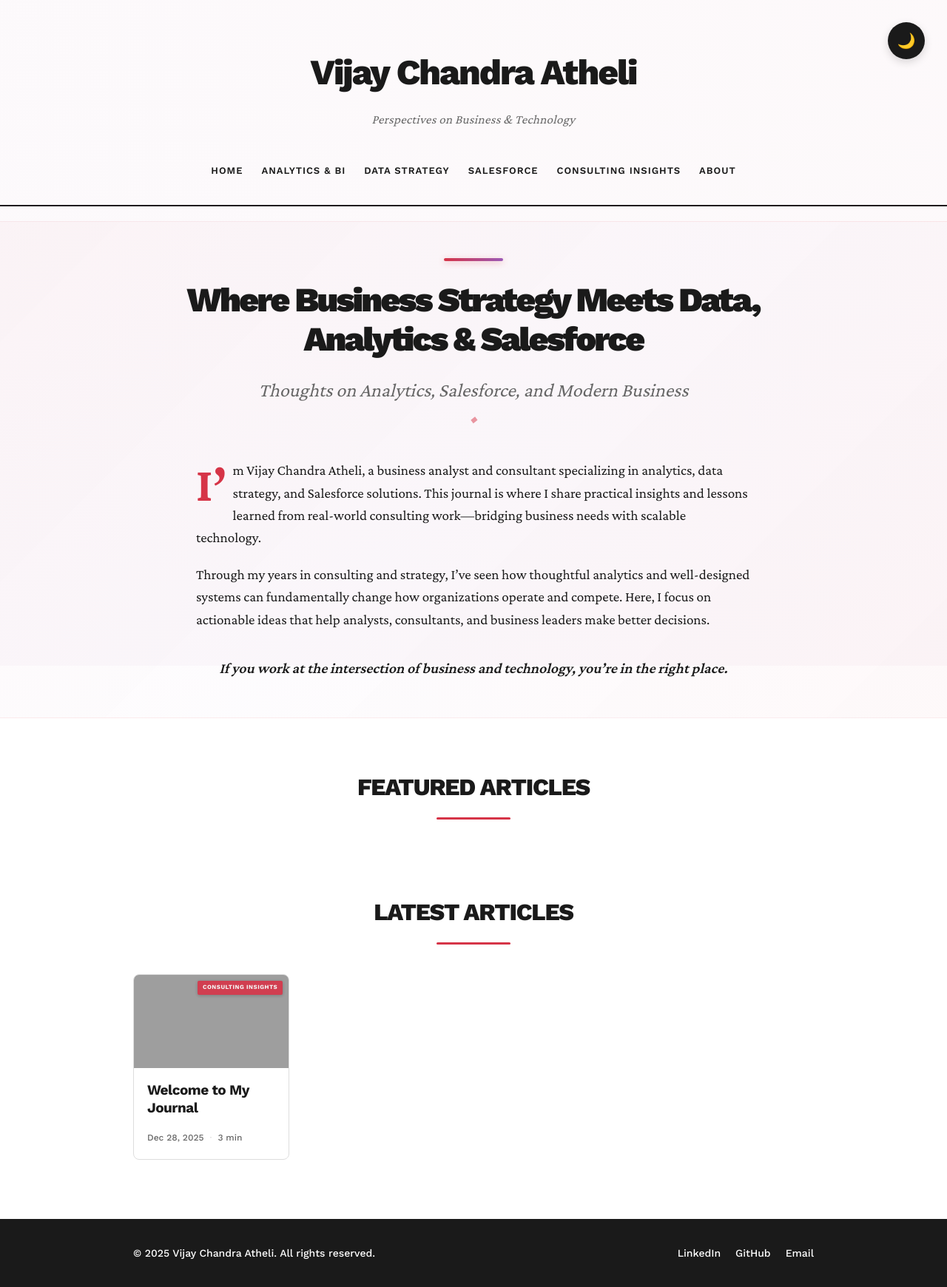
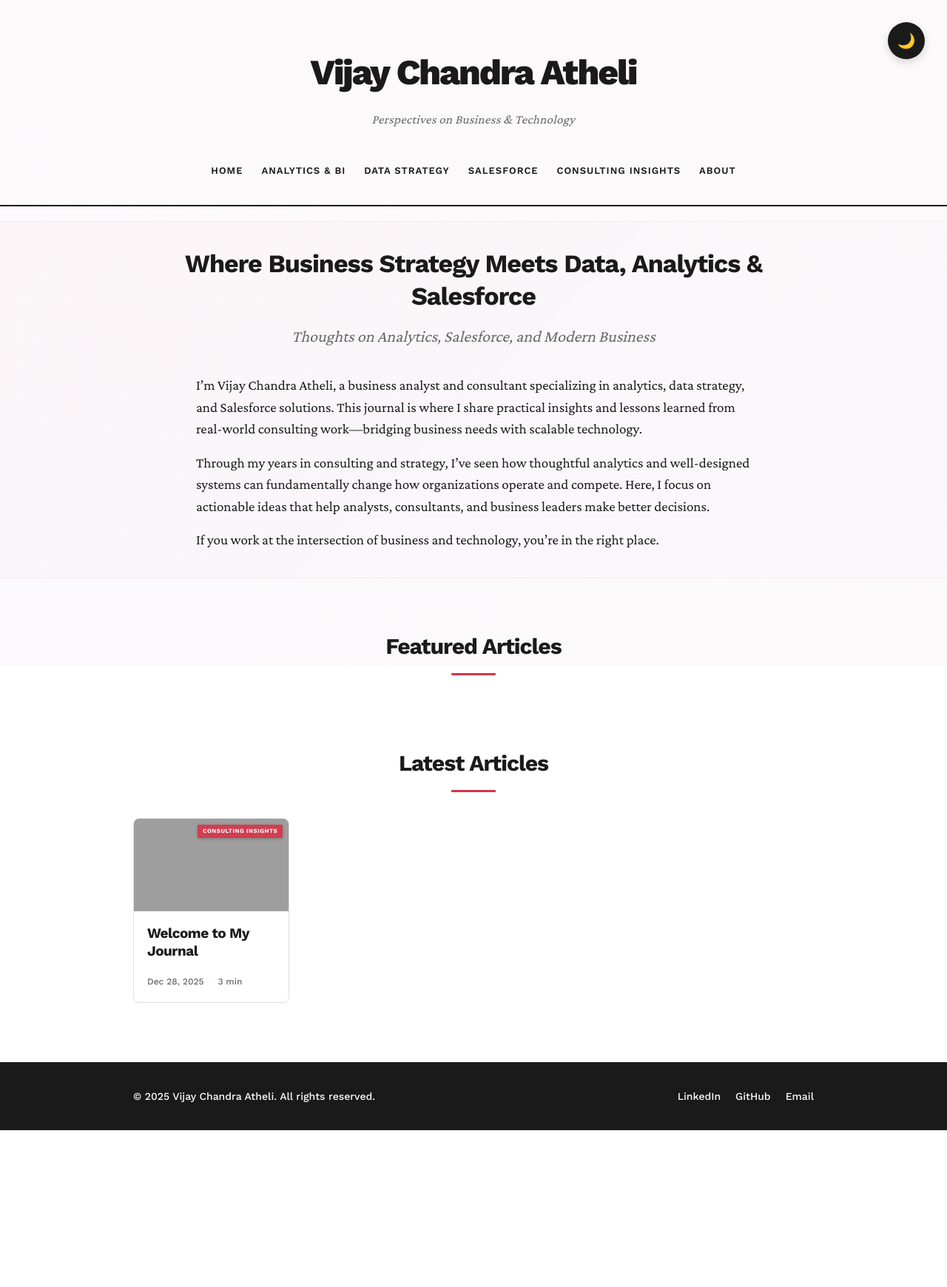
Before and after one commit to VijayChandraAtheli/vijaychandraatheli.com, a Jekyll site: the page built from index.md, in a window 1280 px wide. Shown: the whole page at 74% size. Built offline with Jekyll 4.4.1, drawn with Linux system fonts in a browser that asks for light colours; after the commit the page ends 1528 px from its top, so only the background shows below that; grey boxes are pictures that could not be loaded.

Commit message:
CSS updates

```diff
--- a/assets/css/main.css
+++ b/assets/css/main.css
@@ -1,10 +1,10 @@
 /* ==========================================================================
-   VIJAY'S JOURNAL - COMPLETE STYLESHEET
-   Magazine-style design with visual enhancements
+   VIJAY'S JOURNAL - FINAL STYLESHEET
+   Clean design with subtle magazine-style visual accents
    ========================================================================== */
 
 /* ==========================================================================
-   CSS VARIABLES - Easy Customization
+   CSS VARIABLES
    ========================================================================== */
 
 :root {
@@ -17,7 +17,6 @@
     --gradient-end: #9b59b6;
 }
 
-/* Dark Mode Variables */
 body.dark-mode {
     --light: #0a0a0a;
     --dark: #e8e8e8;
@@ -67,10 +66,6 @@ body {
     50% { background-position: 100% 50%; }
 }
 
-/* ==========================================================================
-   CONTAINER
-   ========================================================================== */
-
 .container {
     position: relative;
     z-index: 1;
@@ -80,7 +75,7 @@ body {
 }
 
 /* ==========================================================================
-   THEME TOGGLE (Dark Mode Button)
+   THEME TOGGLE
    ========================================================================== */
 
 .theme-toggle {
@@ -129,7 +124,7 @@ body.dark-mode .theme-toggle {
 }
 
 /* ==========================================================================
-   HEADER (Centered)
+   HEADER
    ========================================================================== */
 
 header {
@@ -266,17 +261,22 @@ body.dark-mode footer {
 }
 
 /* ==========================================================================
-   HOME PAGE - MAGAZINE-STYLE HERO SECTION
+   HOME PAGE - HERO SECTION (Subtle Enhancement)
    ========================================================================== */
 
 .home-intro {
     margin-bottom: 70px;
     animation: fadeIn 1s ease;
     position: relative;
-    padding: 50px 0;
+    padding: 35px 0;
 }
 
-/* Subtle background with gradient overlay */
+@keyframes fadeIn {
+    from { opacity: 0; }
+    to { opacity: 1; }
+}
+
+/* Subtle background tint */
 .home-intro::before {
     content: '';
     position: absolute;
@@ -285,128 +285,74 @@ body.dark-mode footer {
     transform: translateX(-50%);
     width: 100vw;
     height: 100%;
-    background:
-        linear-gradient(135deg,
-            rgba(214, 52, 71, 0.03) 0%,
-            rgba(155, 89, 182, 0.02) 50%,
-            rgba(214, 52, 71, 0.03) 100%
-        );
+    background: linear-gradient(135deg,
+        rgba(214, 52, 71, 0.02) 0%,
+        rgba(155, 89, 182, 0.015) 100%
+    );
     z-index: -1;
-    pointer-events: none;
-    border-top: 1px solid rgba(214, 52, 71, 0.08);
-    border-bottom: 1px solid rgba(214, 52, 71, 0.08);
+    border-top: 1px solid rgba(214, 52, 71, 0.06);
+    border-bottom: 1px solid rgba(214, 52, 71, 0.06);
 }
 
-/* Main Heading - Bold Magazine Style */
 .home-intro h2 {
     font-family: 'Work Sans', sans-serif;
-    font-size: 46px;
-    font-weight: 900;
-    margin-bottom: 25px;
-    letter-spacing: -2.5px;
+    font-size: 34px;
+    font-weight: 700;
+    margin-bottom: 18px;
+    letter-spacing: -1px;
     text-align: center;
-    line-height: 1.15;
-    position: relative;
-    padding-top: 30px;
-    color: var(--dark);
+    line-height: 1.3;
 }
 
-/* Decorative accent line above heading */
-.home-intro h2::before {
-    content: '';
-    position: absolute;
-    top: 0;
-    left: 50%;
-    transform: translateX(-50%);
-    width: 80px;
-    height: 4px;
-    background: linear-gradient(90deg, var(--accent), var(--gradient-end));
-    border-radius: 2px;
-    box-shadow: 0 2px 8px rgba(214, 52, 71, 0.3);
-}
-
-/* Subheading - Editorial Italic Style */
 .home-intro h3 {
     font-family: 'Crimson Pro', serif;
-    font-size: 26px;
+    font-size: 22px;
     font-weight: 400;
     font-style: italic;
     color: var(--gray);
-    margin-bottom: 45px;
+    margin-bottom: 35px;
     text-align: center;
     line-height: 1.4;
-    position: relative;
-    padding-bottom: 30px;
 }
 
-/* Decorative underline for subheading */
-.home-intro h3::after {
-    content: '◆';
-    position: absolute;
-    bottom: 0;
-    left: 50%;
-    transform: translateX(-50%);
-    color: var(--accent);
-    font-size: 12px;
-    opacity: 0.5;
-}
-
-/* Intro Paragraphs - Magazine Body Copy */
 .home-intro p {
     font-size: 19px;
-    line-height: 1.6;
-    margin-bottom: 1em;
+    line-height: 1.55;
+    margin-bottom: 0.85em;
     max-width: 750px;
     margin-left: auto;
     margin-right: auto;
 }
 
-.home-intro p:first-of-type::first-letter {
-    font-size: 3.5em;
-    line-height: 0.9;
-    float: left;
-    margin: 0.05em 0.12em 0 0;
-    font-weight: 700;
-    color: var(--accent);
-}
-
 .home-intro p:last-of-type {
     margin-bottom: 0;
-    font-weight: 600;
-    font-style: italic;
-    padding-top: 15px;
-    text-align: center;
-    font-size: 20px;
 }
 
 /* ==========================================================================
-   SECTION TITLES - Magazine Editorial Style
+   SECTION TITLES (With Accent Underline)
    ========================================================================== */
 
 .section-title {
     font-family: 'Work Sans', sans-serif;
-    font-size: 32px;
-    font-weight: 800;
-    margin-bottom: 40px;
-    letter-spacing: -1.2px;
+    font-size: 30px;
+    font-weight: 700;
+    margin-bottom: 35px;
+    letter-spacing: -1px;
     text-align: center;
-    text-transform: uppercase;
     position: relative;
-    padding-bottom: 18px;
-    margin-top: 20px;
+    padding-bottom: 15px;
 }
 
-/* Decorative underline for section titles */
 .section-title::after {
     content: '';
     position: absolute;
     bottom: 0;
     left: 50%;
     transform: translateX(-50%);
-    width: 100px;
+    width: 60px;
     height: 3px;
     background: var(--accent);
-    border-radius: 2px;
+    border-radius: 1px;
 }
 
 /* ==========================================================================
@@ -425,7 +371,7 @@ body.dark-mode footer {
 }
 
 /* ==========================================================================
-   ARTICLES GRID (4 Columns)
+   ARTICLES GRID
    ========================================================================== */
 
 .articles-section {
@@ -471,7 +417,6 @@ body.dark-mode .article-card:hover {
     display: block;
 }
 
-/* Card Image */
 .card-image-wrapper {
     position: relative;
     width: 100%;
@@ -504,7 +449,7 @@ body.dark-mode .article-card:hover {
     opacity: 0.1;
 }
 
-/* Category Badge (Top-Right Corner - TINY) */
+/* Category Badge - Small and Subtle */
 .card-category {
     position: absolute;
     top: 8px;
@@ -523,7 +468,6 @@ body.dark-mode .article-card:hover {
     opacity: 0.9;
 }
 
-/* Card Content */
 .card-content {
     padding: 18px;
 }
@@ -537,7 +481,6 @@ body.dark-mode .article-card:hover {
     letter-spacing: -0.5px;
 }
 
-/* Excerpt (Hidden by default, shows on hover) */
 .card-excerpt {
     font-size: 15px;
     line-height: 1.5;
@@ -823,7 +766,7 @@ body.dark-mode .article-content pre {
 }
 
 /* ==========================================================================
-   ARTICLE FOOTER (Tags)
+   ARTICLE FOOTER
    ========================================================================== */
 
 .article-footer {
@@ -893,7 +836,7 @@ body.dark-mode .article-footer {
 }
 
 /* ==========================================================================
-   STATIC PAGES (About, Journal, Category Pages)
+   STATIC PAGES
    ========================================================================== */
 
 .page {
@@ -962,7 +905,6 @@ body.dark-mode .article-footer {
    RESPONSIVE DESIGN
    ========================================================================== */
 
-/* Tablets and smaller desktops */
 @media (max-width: 1200px) {
     .articles-grid {
         grid-template-columns: repeat(3, 1fr);
@@ -998,18 +940,8 @@ body.dark-mode .article-footer {
         font-size: 40px;
         letter-spacing: -1.5px;
     }
-
-    .home-intro h2 {
-        font-size: 36px;
-        letter-spacing: -2px;
-    }
-
-    .home-intro h3 {
-        font-size: 22px;
-    }
 }
 
-/* Mobile */
 @media (max-width: 768px) {
     body {
         font-size: 18px;
@@ -1082,26 +1014,19 @@ body.dark-mode .article-footer {
     }
 
     .home-intro {
-        padding: 35px 0;
+        padding: 30px 0;
     }
 
     .home-intro h2 {
-        font-size: 32px;
-        letter-spacing: -1.5px;
-        padding-top: 25px;
+        font-size: 28px;
     }
 
     .home-intro h3 {
         font-size: 20px;
-        padding-bottom: 25px;
     }
 
     .home-intro p {
         font-size: 17px;
-    }
-
-    .home-intro p:first-of-type::first-letter {
-        font-size: 3em;
     }
 
     .page-header {
@@ -1113,7 +1038,6 @@ body.dark-mode .article-footer {
     }
 }
 
-/* Very small mobile */
 @media (max-width: 480px) {
     body {
         font-size: 17px;
@@ -1130,8 +1054,4 @@ body.dark-mode .article-footer {
     .card-title {
         font-size: 17px;
     }
-
-    .home-intro h2 {
-        font-size: 28px;
-    }
 }
```
